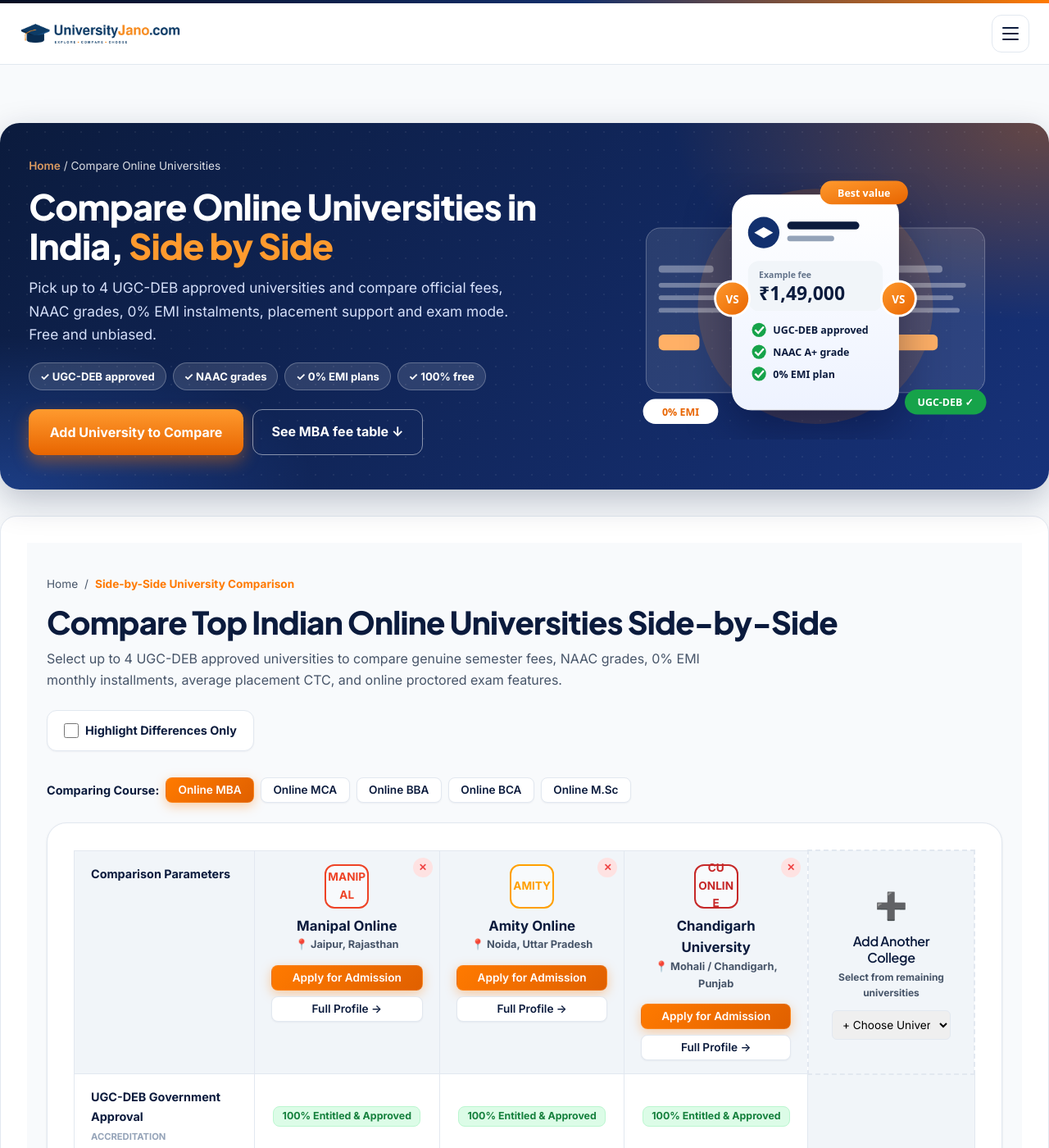
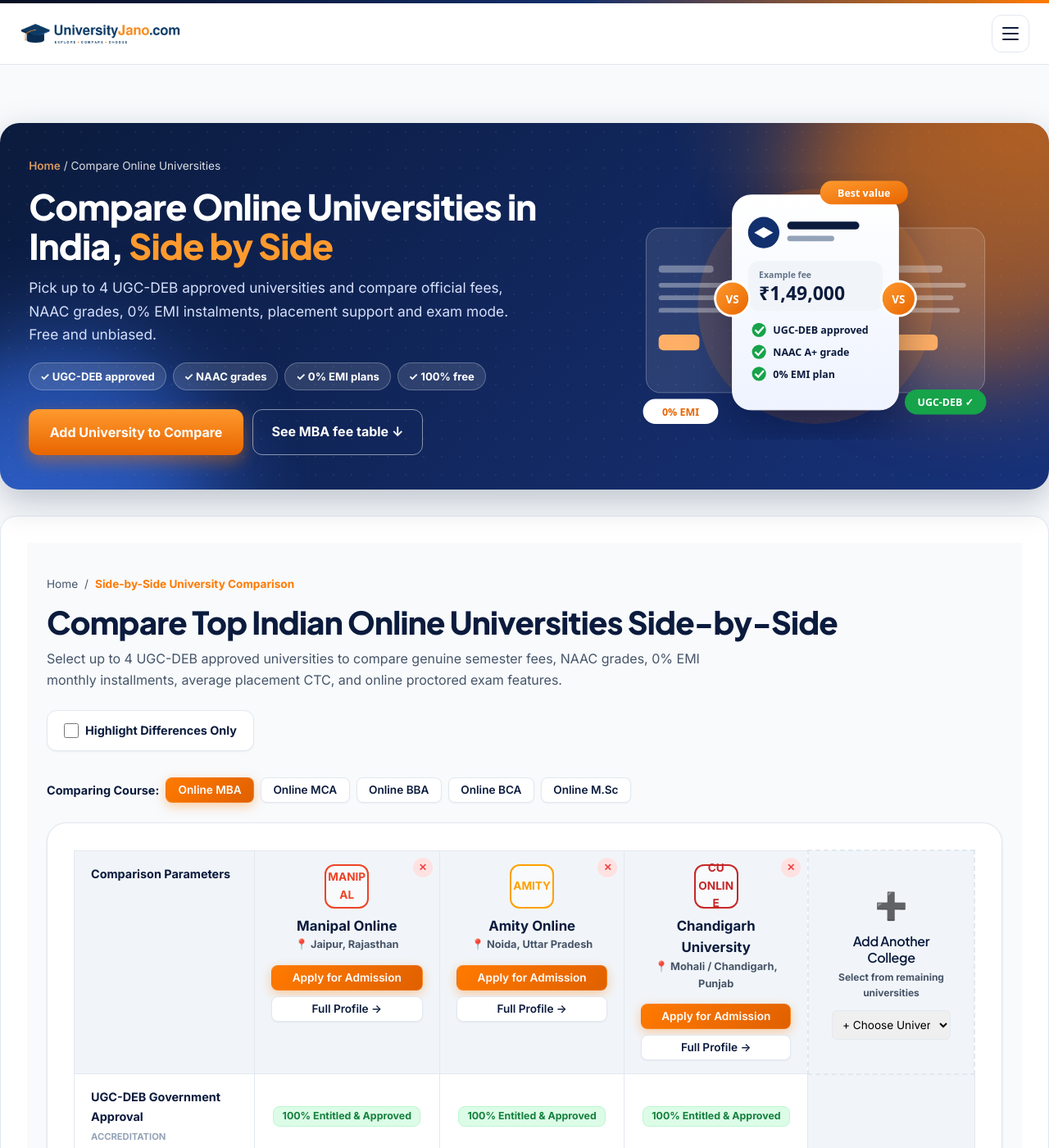
Before and after one commit to ankitpandeybdm/universityjano, a Jekyll site: the page built from compare.html, in a window 1280 px wide and 1400 px high. Shown: the whole window at 82% size. Built offline with Jekyll 4.4.1, drawn with Linux system fonts in a browser that asks for light colours.

Commit message:
Add files via upload

```diff
--- a/compare.html
+++ b/compare.html
@@ -22,6 +22,7 @@
 <link rel="apple-touch-icon" href="{{ '/images/apple-touch-icon.png' | relative_url }}">
 <link rel="stylesheet" href="{{ '/css/design-system.css' | relative_url }}">
 <link rel="stylesheet" href="{{ '/css/components.css' | relative_url }}">
+<link rel="stylesheet" href="{{ '/css/uj-kit.css' | relative_url }}">
 <style>
   .cmp-head { display: flex; flex-wrap: wrap; justify-content: space-between; align-items: flex-end; gap: 1rem; margin-bottom: 1.25rem; }
   .cmp-head > div { min-width: 0; flex: 1 1 320px; }
@@ -69,13 +70,14 @@
 .cmp-cta a{display:inline-block;margin:.25rem;padding:.8rem 1.5rem;border-radius:12px;font-weight:700;text-decoration:none}
 @media(max-width:860px){.cmp-hero{grid-template-columns:1fr;padding:2rem 1.3rem}.cmp-art{max-width:320px}}
 @media(max-width:520px){#compare-mount{padding:1rem!important}}
+.cmp-hero>.ujk-blob{position:absolute}
 </style>
 </head>
 <body>
 {% include site-header.html %}
 
 <main class="container section-padding">
-<section class="cmp-hero" aria-labelledby="cmp-h1"><div>
+<section class="cmp-hero" aria-labelledby="cmp-h1"><span class="ujk-blob ujk-b1"></span><span class="ujk-blob ujk-b2"></span><div>
 <nav class="cmp-bc" aria-label="Breadcrumb"><a href="{{ '/' | relative_url }}">Home</a> / Compare Online Universities</nav>
 <h1 id="cmp-h1">Compare Online Universities in India, <span>Side by Side</span></h1>
 <p class="lead">Pick up to 4 UGC-DEB approved universities and compare official fees, NAAC grades, 0% EMI instalments, placement support and exam mode. Free and unbiased.</p>
@@ -113,6 +115,7 @@
 </main>
 
 {% include site-footer.html %}
+<script src="{{ '/js/uj-kit.js' | relative_url }}"></script>
 <script src="{{ '/js/compare-tray.js' | relative_url }}"></script>
 <script src="{{ '/js/bundle.js' | relative_url }}"></script>
 <script>
```
